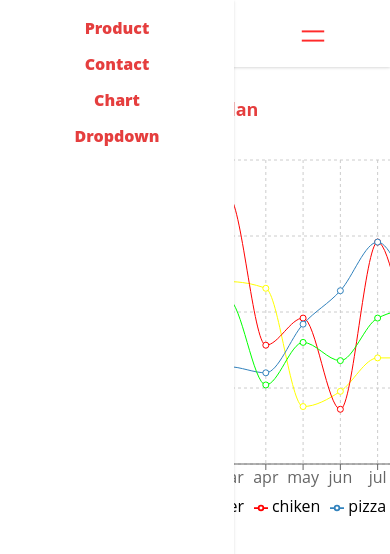
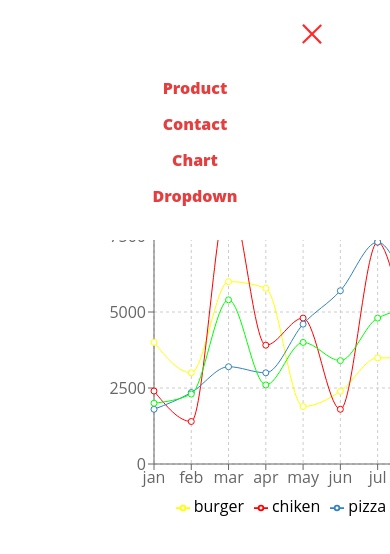
Before and after one commit to uyyoq/proposal-app, a Next.js app: page /chart in a window 390 px wide. Both pictures are taken after a click on the picture 313 px from the left and 35 px from the top of the page. Shown: the top 554 px of the page. Built offline with nearby package versions, Linux system fonts and the light colour scheme.

Commit message:
responsive navbar

```diff
--- a/components/Navbar/list.js
+++ b/components/Navbar/list.js
@@ -1,10 +1,14 @@
 import Link from 'next/link'
 
 
-const List = () => {
+const List = (props) => {
   return (
     <div>
-      <div className="flex flex-col items-center py-4 absolute bg-white left-0 w-full z-50 list md:hidden">
+      <div className="my-auto flex justify-end mx-16 px-1 pt-6" >
+        <img src="/cancel.svg" className="w-auto h-5 cursor-pointer md:hidden" onClick={props.onClicked} />
+      </div>
+
+      <div className="flex flex-col items-center py-8 absolute bg-white left-0 w-full z-50 md:hidden">
         <Link href="/product">
           <a className="text-red-600 hover:text-red-700 font-extrabold cursor-pointer ">Product</a>
         </Link>
--- a/components/Navbar/navMobile.js
+++ b/components/Navbar/navMobile.js
@@ -2,7 +2,7 @@ import { useState } from 'react'
 import List from './list';
 import { useTransition, animated } from 'react-spring'
 
-const NavMobile = () => {
+const NavMobile = (props) => {
   const [click, setclick] = useState(false)
 
   const handleClick = () => {
@@ -16,19 +16,15 @@ const NavMobile = () => {
   })
 
   const menuTransitions = useTransition(click, null, {
-    from: { opacity: 0, transform: 'translateX(-100%)' },
-    enter: { opacity: 1, transform: 'translateX(0%)' },
-    leave: { opacity: 0, transform: 'translateX(-100%)' },
+    from: { opacity: 0, transform: 'translateY(-100%)' },
+    enter: { opacity: 1, transform: 'translateY(0%)' },
+    leave: { opacity: 0, transform: 'translateY(-100%)' },
   })
 
   return (
-    <div  className="flex md:hidden">
+    <div className="flex md:hidden">
       <div className="my-auto flex" >
-        {/* {
-          click ?
-            (<img src="/cancel.svg" className="w-auto h-6 pt-2 cursor-pointer transisi" />) : (<img src="/menu.svg" className="w-auto h-6 cursor-pointer mt-1 transisi" />)
-        } */}
-        <img src="/menu.svg" className="w-auto h-6 cursor-pointer mt-1 transisi md:hidden" onClick={handleClick} />
+        <img src="/menu.svg" className="w-auto h-6 cursor-pointer md:hidden" onClick={handleClick} />
       </div>
 
       {
@@ -37,7 +33,7 @@ const NavMobile = () => {
           <animated.div
             key={key}
             style={props}
-            className="fixed left-0 w-full h-full z-50 md:hidden"
+            className="z-50 md:hidden"
             onClick={() => setclick(false)}
           >
           </animated.div>
@@ -50,9 +46,9 @@ const NavMobile = () => {
           <animated.div
             key={key}
             style={props}
-            className="fixed bg-white top-0 left-0 w-3/5 h-full z-50 shadow"
+            className="fixed bg-white top-0 left-0 w-full h-1/2 z-50 shadow"
           >
-            <List />
+            <List onClicked={handleClick} onSet={click}/>
           </animated.div>
         )
       }
--- a/tailwind.config.js
+++ b/tailwind.config.js
@@ -14,6 +14,7 @@ module.exports = {
     extend: {
       display: ['hover'],
       divideColor: ['group-hover'],
+      borderCollapse: ['hover', 'focus'],
     }
   },
   plugins: [],
```
Also changed, not shown: public/menu.svg.
